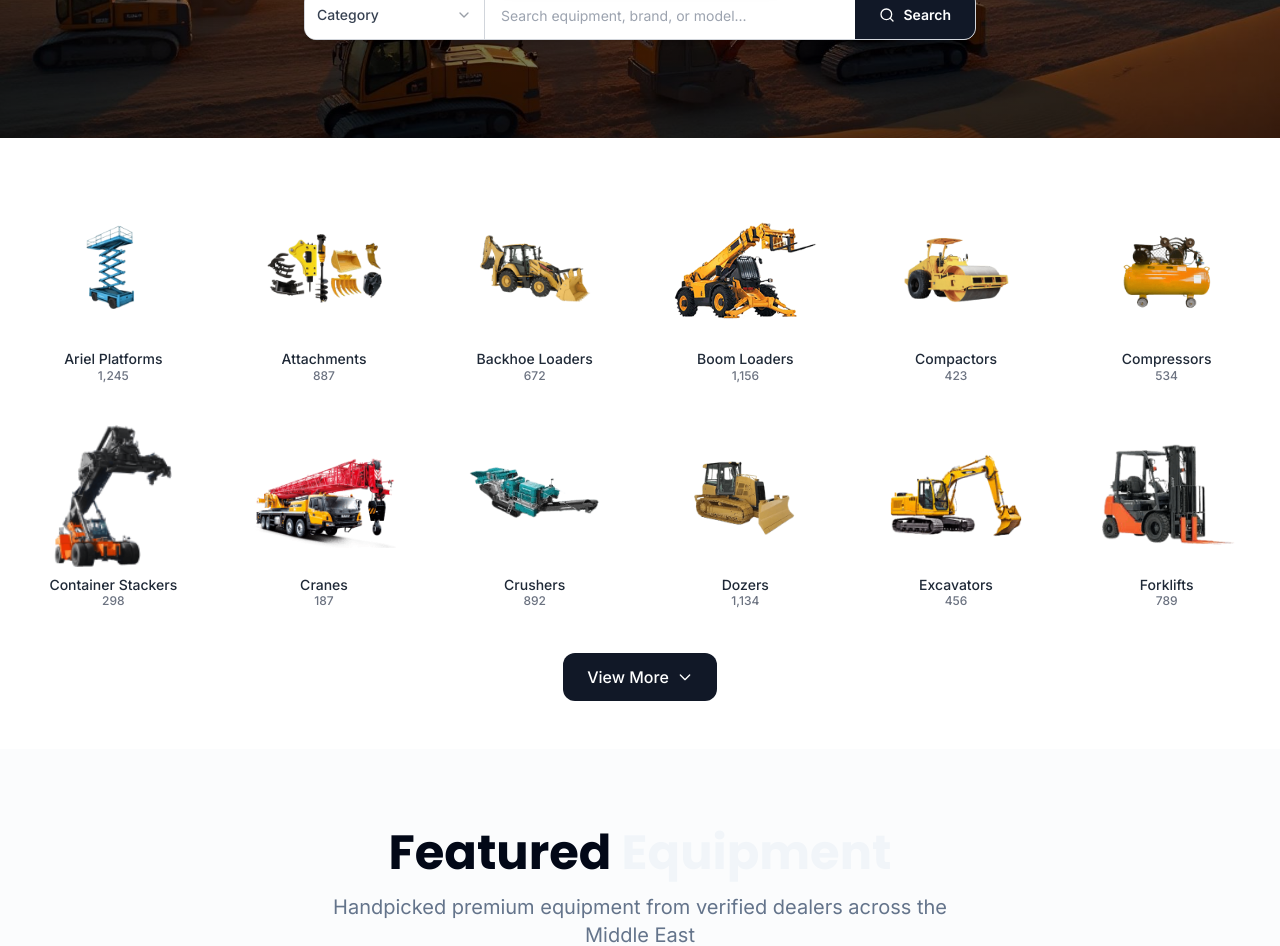
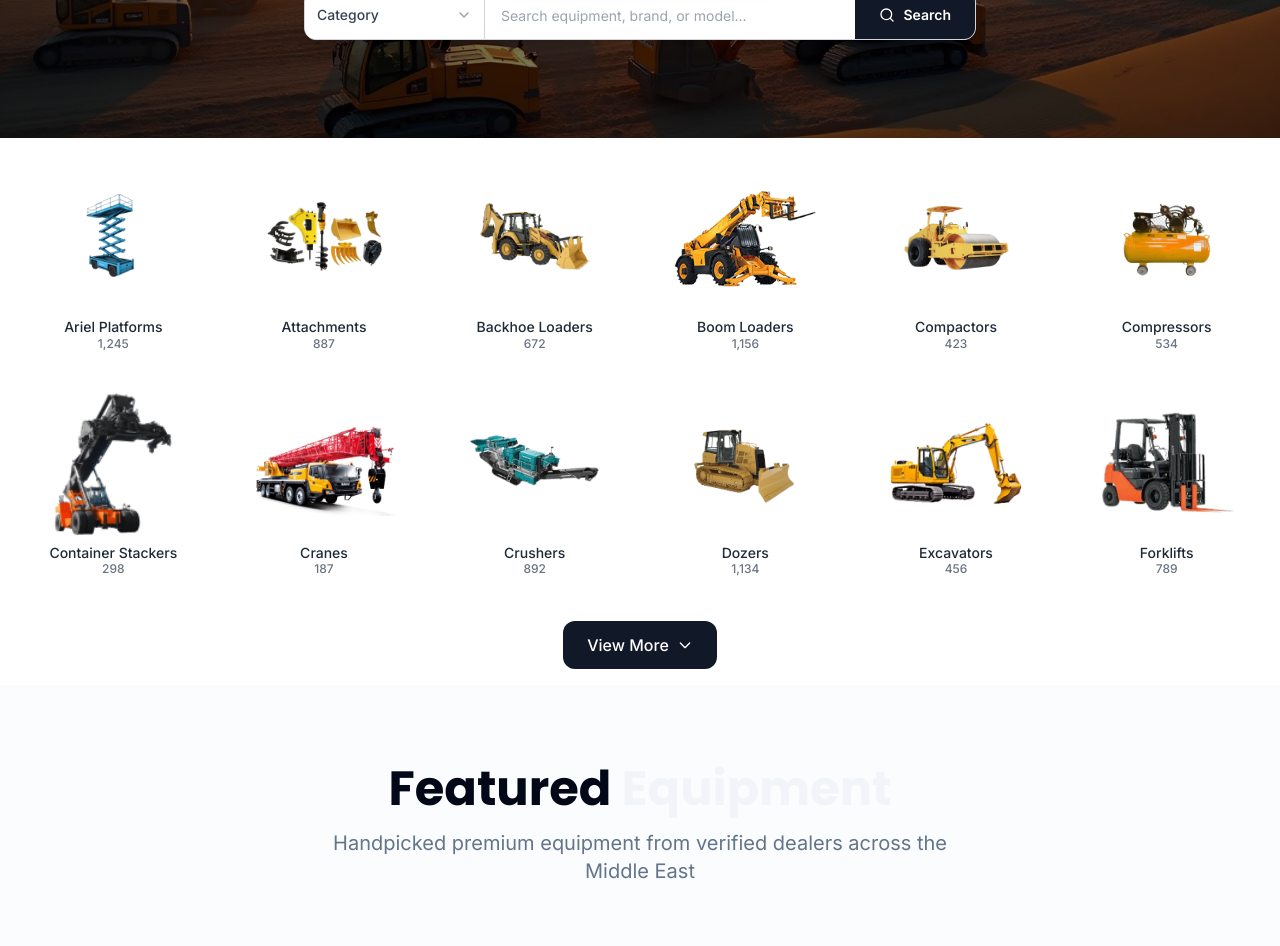
Before and after one commit to KakosoAi/ef-web, a Next.js app: page / in a window 1280 px wide. Shown: the part 440-1386 px from the top of the page. Built offline with nearby package versions, Linux system fonts and the light colour scheme; grey boxes are pictures that could not be loaded.

Commit message:
adjust top padding

```diff
--- a/src/features/categories/components/Categories.tsx
+++ b/src/features/categories/components/Categories.tsx
@@ -170,7 +170,7 @@
   const collapsibleCategories = allCategories.slice(12); // Remaining categories (collapsible)
 
   return (
-    <section className='py-12 bg-white'>
+    <section className='py-4 bg-white'>
       <div className='container mx-auto px-4'>
         {/* Categories Grid - First 2 rows (always visible) */}
         <div className='grid grid-cols-2 sm:grid-cols-3 lg:grid-cols-6 gap-4 max-w-7xl mx-auto'>
```
